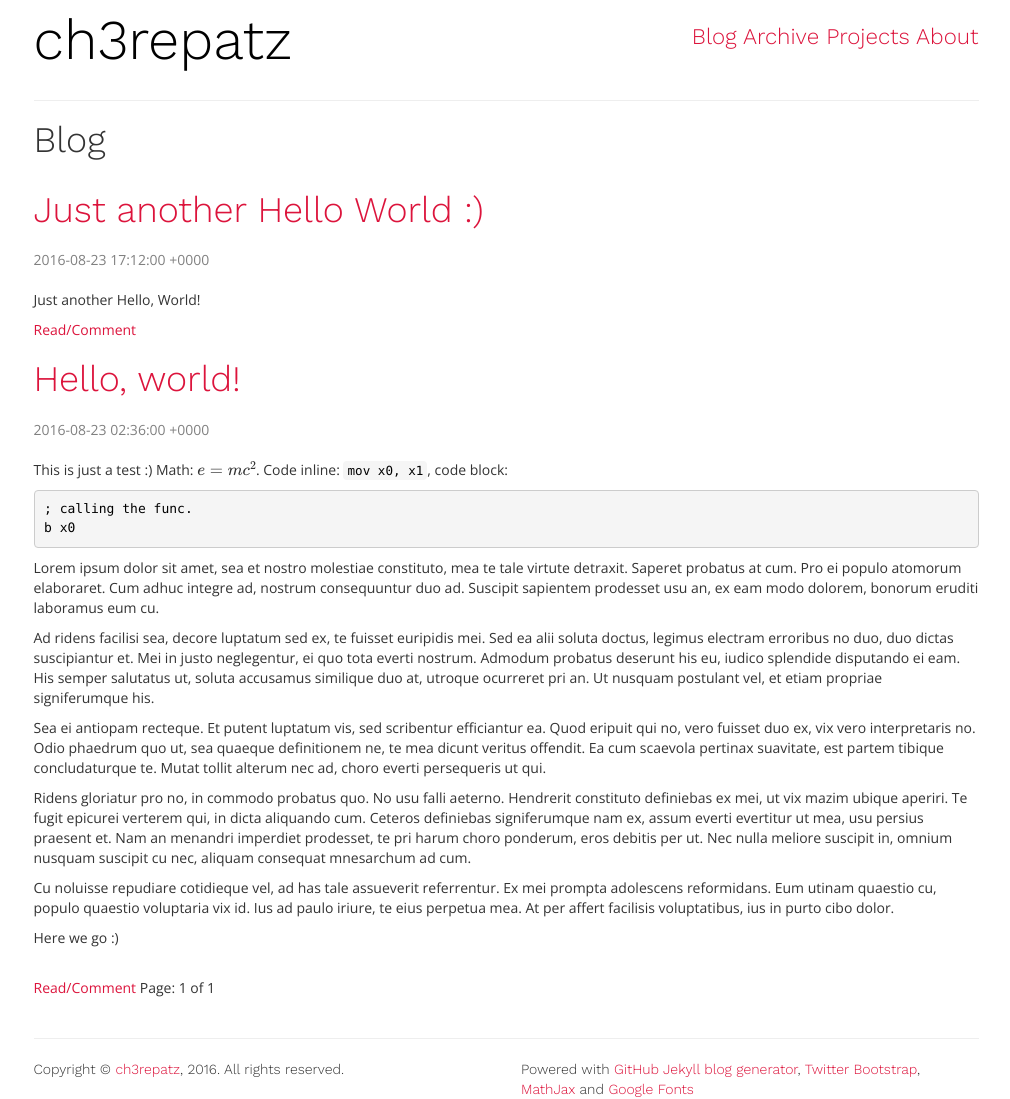
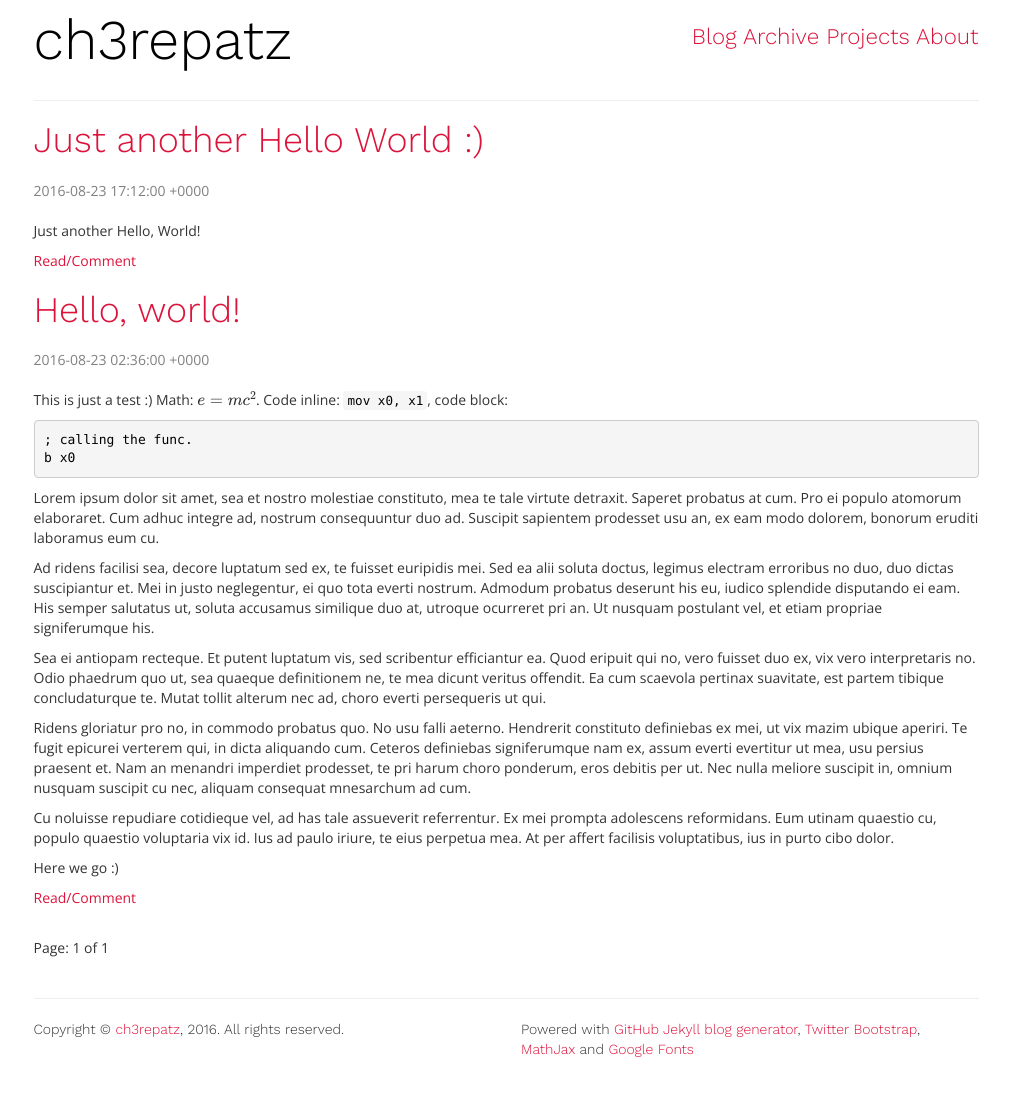
Before and after one commit to ch3repatz/ch3repatz.github.io, a Jekyll site: the page built from index.html, in a window 1280 px wide. Shown: the whole page, without its empty margins (134-1144 px from the left). Built offline with Jekyll 4.4.1, drawn with Linux system fonts in a browser that asks for light colours; formulas are drawn with MathJax 3; the list of posts is cut into pages by our own code; after the commit the page ends 1059 px from its top, so only the background shows below that.

Commit message:
Update index.html

```diff
--- a/index.html
+++ b/index.html
@@ -4,15 +4,12 @@ title: ch3repatz blog
 math: yes
 ---
 
-<h1>Blog</h1>
-
 <!-- This loops through the paginated posts -->
 {% for post in paginator.posts %}
   <h1><a href="{{ post.url }}">{{ post.title }}</a></h1>
   <div class="post_date">{{ post.date }}</div>
   {{ post.excerpt }}
-  <a href="{{ post.url }}">Read/Comment</a>
-
+  <p><a href="{{ post.url }}">Read/Comment</a></p>
 {% endfor %}
 
 <!-- Pagination links -->
@@ -22,6 +19,6 @@ math: yes
   {% endif %}
   Page: {{ paginator.page }} of {{ paginator.total_pages }}
   {% if paginator.next_page %}
-    | <a href="{{ paginator.next_page_path }}" class="next">Next</a>
+    | <a href="{{ paginator.next_page_path }}">Next</a>
   {% endif %}
 </div>
```
